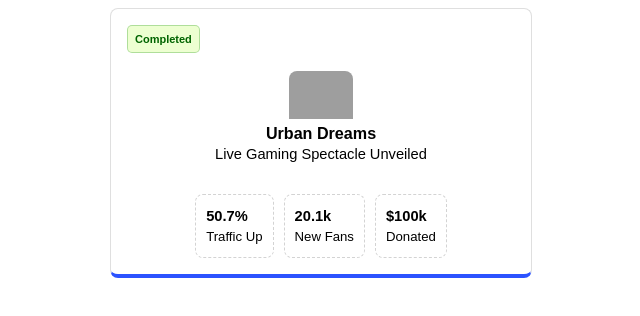
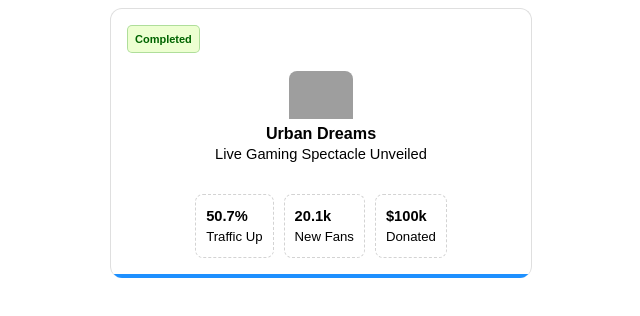
Before and after one commit to riizlaah/latihan3, a plain HTML site: page index3.html in a window 1280 px wide. Shown: the whole page, without its empty margins (319-959 px from the left). Drawn offline with Linux system fonts and the light colour scheme; grey boxes are pictures that could not be loaded; a web font is replaced by a local one.

Commit message:
finish index3.html

```diff
--- a/index3.html
+++ b/index3.html
@@ -9,7 +9,7 @@
 </head>
 <body>
     <!-- tolong dicek lagi -->
-    <div class="card blue-bottom border" style="width: 420px;">
+    <div class="card border radius" style="width: 420px;">
         <div class="content center">
             <div class="icons w-100">
                 <span class="success">Completed</span>
@@ -33,6 +33,7 @@
                 </div>
             </div>
         </div>
+        <div class="blue-bottom"></div>
     </div>
     <script>
         let center = false;
--- a/style.css
+++ b/style.css
@@ -116,8 +116,14 @@ p {
     margin-top: 0;
     margin-bottom: 2rem;
 }
+.radius {
+  border-radius: 12px;
+  overflow: hidden;
+  border-bottom: none;
+}
 .blue-bottom {
-    border-bottom: 4px solid rgb(44, 83, 255);
+  height: 4px;
+  background-color: dodgerblue;
 }
 img.icon {
     width: 64px;
```
